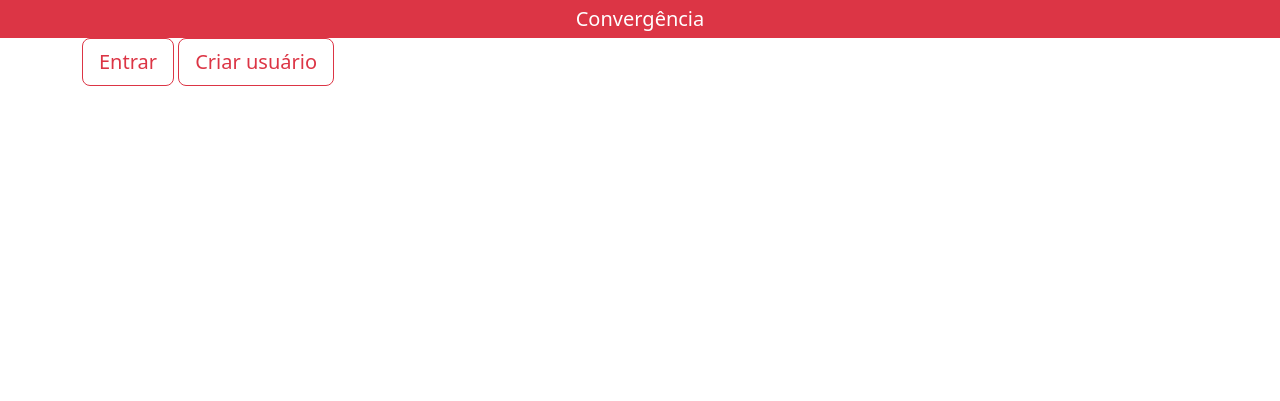
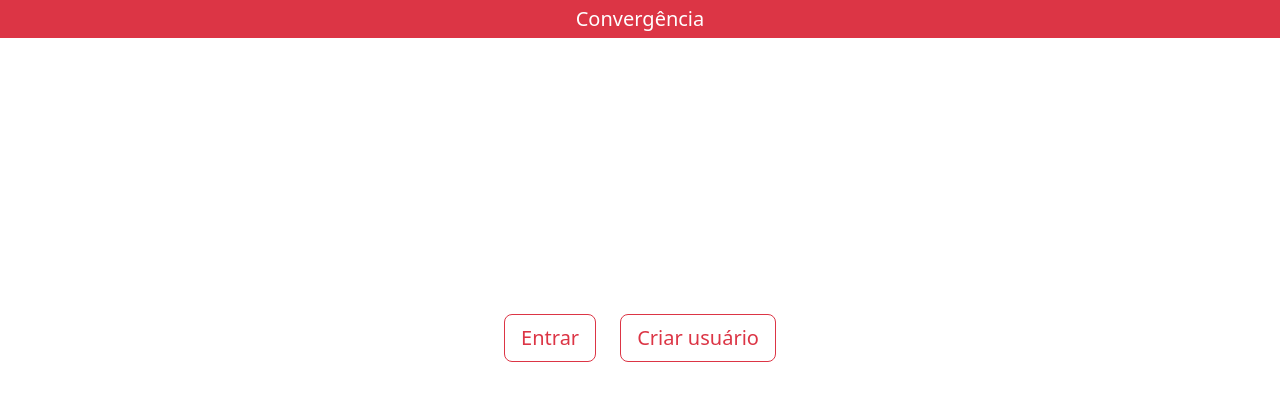
Before and after one commit to TIAGOGCARVALHO/SiteRpgConvergencia, a Flask app: page / in a window 1280 px wide. Shown: the top 401 px of the page. Run offline with Flask 3, Linux system fonts and the light colour scheme.

Commit message:
commit css organizado e funcionando
retirei os bugs, e fiz tudo funcionar certo

```diff
--- a/siteconvergencia/static/css/criarconta.css
+++ b/siteconvergencia/static/css/criarconta.css
@@ -1,4 +1,3 @@
-/* Estilos para páginas de formulário genérico */
 .page-container {
   display: flex;
   flex-direction: column;
--- a/siteconvergencia/static/css/entrar.css
+++ b/siteconvergencia/static/css/entrar.css
@@ -1,4 +1,3 @@
-/* Estilos para a página de login */
 .login-page-container {
   display: flex;
   flex-direction: column;
--- a/siteconvergencia/static/css/estilo.css
+++ b/siteconvergencia/static/css/estilo.css
@@ -1,6 +1,5 @@
-/* === ESTILOS GERAIS E DA NAVBAR === */
 .navbar-custom-red-bg {
-  background-color: #dc3545; /* Vermelho padrão do btn-danger do Bootstrap */
+  background-color: #dc3545;
   padding-top: 1.20rem;
   padding-bottom: 1.20rem;
 }
@@ -34,7 +33,6 @@
   z-index: 10;
 }
 
-/* === ESTILOS DAS MENSAGENS FLASH === */
 .alert.alert-custom-animated {
   animation: slideDownScaleAlert 0.5s ease-out;
   margin-top: 1.25rem;
@@ -61,7 +59,6 @@
   }
 }
 
-/* === ANIMAÇÃO GENÉRICA PARA FORMULÁRIOS === */
 @keyframes fadeInUp {
   from {
     opacity: 0;
--- a/siteconvergencia/static/css/paginainicial.css
+++ b/siteconvergencia/static/css/paginainicial.css
@@ -1,4 +1,3 @@
-/* Container para centralizar os botões na tela */
 .center-buttons-container {
   display: flex;
   justify-content: center;
@@ -7,7 +6,6 @@
   gap: 1.5rem;
 }
 
-/* Estilo para o efeito hover nos botões */
 .btn-custom-hover {
   transition: transform 0.2s ease-out, box-shadow 0.2s ease-out;
 }
--- a/siteconvergencia/templates/criarconta.html
+++ b/siteconvergencia/templates/criarconta.html
@@ -1,11 +1,7 @@
 {% extends 'base.html' %}
 
-{% block styles %}
+{% block head %}
     <link rel="stylesheet" href="{{ url_for('static', filename='css/criarconta.css') }}">
-{% endblock %}
-
-{% block head %}
-
 {% endblock %}
 
 {% block body %}
--- a/siteconvergencia/templates/entrar.html
+++ b/siteconvergencia/templates/entrar.html
@@ -1,11 +1,7 @@
 {% extends 'base.html' %}
 
-{% block styles %}
+{% block head %}
     <link rel="stylesheet" href="{{ url_for('static', filename='css/entrar.css') }}">
-{% endblock %}
-
-{% block head %}
-
 {% endblock %}
 
 {% block body %}
--- a/siteconvergencia/templates/paginainicial.html
+++ b/siteconvergencia/templates/paginainicial.html
@@ -1,11 +1,7 @@
 {% extends 'base.html' %}
 
-{% block styles %}
-    <link rel="stylesheet" href="{{ url_for('static', filename='css/paginainicial.css') }}">
-{% endblock %}
-
 {% block head %}
-
+  <link rel="stylesheet" href="{{ url_for('static', filename='css/paginainicial.css') }}">
 {% endblock %}
 
 {% block body %}
```
